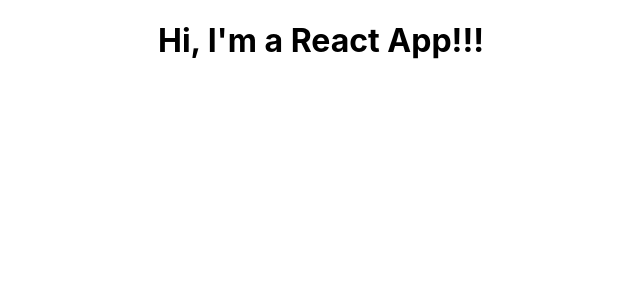
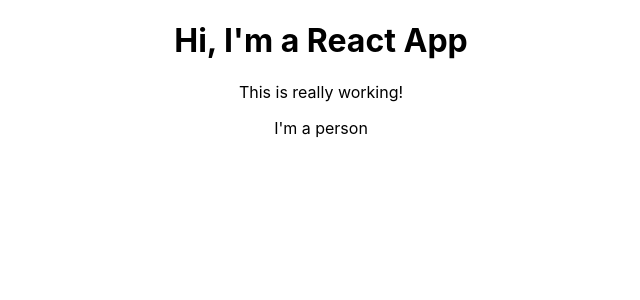
Before and after one commit to rb150/anothereact, a React (Create React App) app: page / in a window 1280 px wide. Shown: the top 300 px of the page, without its empty margins (319-959 px from the left). Built offline with nearby package versions, Linux system fonts and the light colour scheme.

Commit message:
added person componenent to app component

```diff
--- a/src/App.js
+++ b/src/App.js
@@ -1,19 +1,28 @@
 import React, { Component } from 'react';
 import './App.css';
+/*import Person (any name) from Person file
+should have uppercase.  In jsx, all elements starting with lower case elements
+are reserved for native html elements (<Div> (custom) vs <div>)
+*/
+import Person from './Person/Person'
 
 class App extends Component {
   render() {
-    // return (
-    //   <div className="App">
-    //   <h1>Hi, I'm a React App</h1>
-    //   </div>
-    // );
+    return (
+      <div className="App">
+      <h1>Hi, I'm a React App</h1>
+      <p>This is really working!</p>
+       {/*Able to use self closing tag for Person since we
+        don't nest anything in between the element*/}
+      <Person />
+      </div>
+    );
 
     //return React.createElement('div', null, 'h1', 'Hi, I\'m a React App!!!');
 
     //add styling by replacing null with an object that has our styling.
     //this (below) is what the above code will get compiled into
-    return React.createElement('div', {className: 'App'}, React.createElement('h1', null, 'Hi, I\'m a React App!!!'))
+    //return React.createElement('div', {className: 'App'}, React.createElement('h1', null, 'Hi, I\'m a React App!!!'))
   }
 }
 
```
